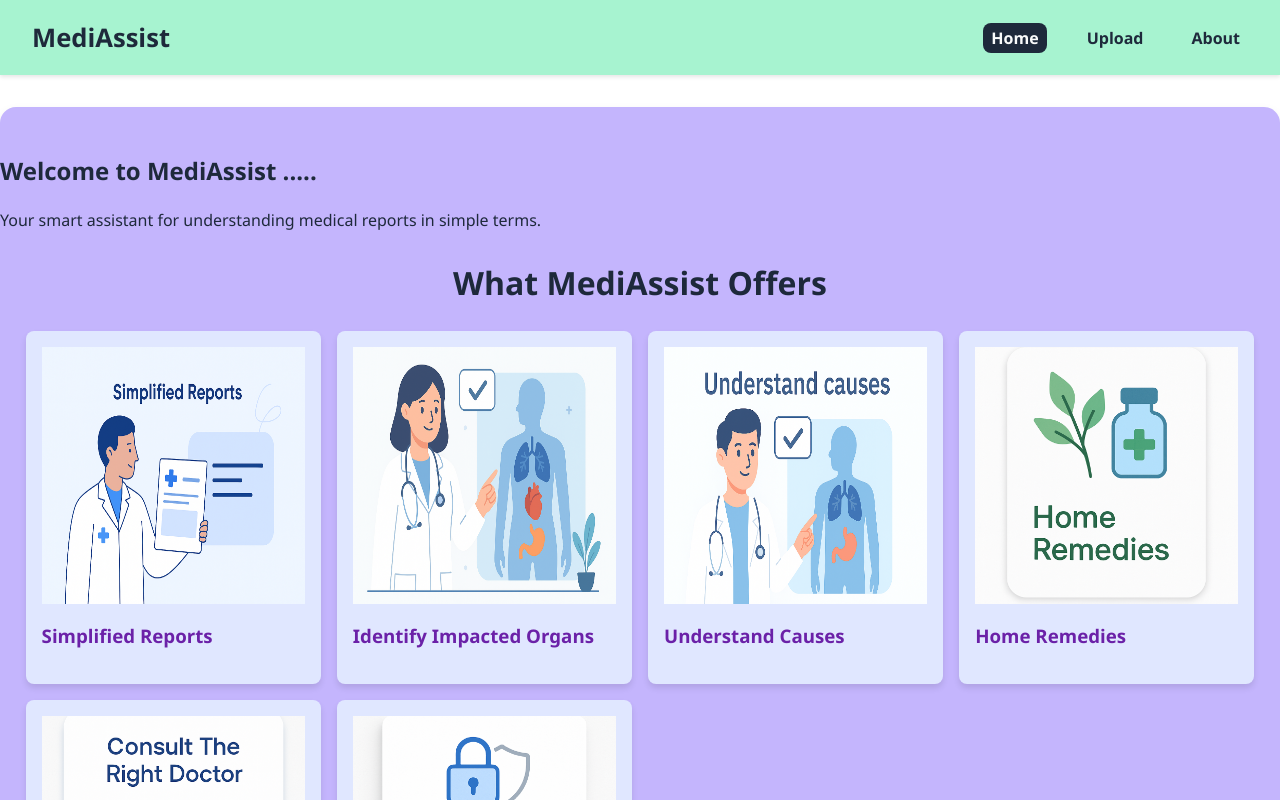
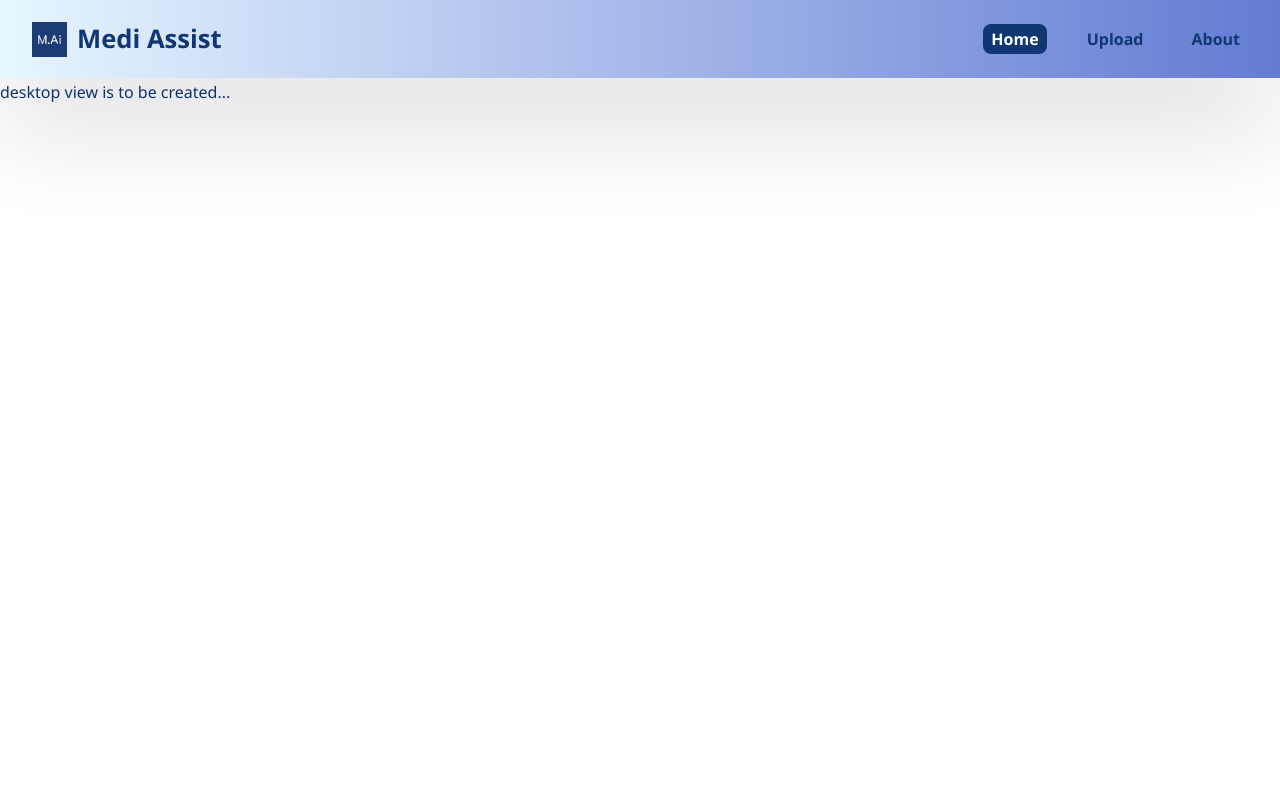
Before and after one commit to tiwarivarun28/medi-ai-frontend, a React (Create React App) app: page / in a window 1280 px wide. Shown: the top 800 px of the page. Built offline with nearby package versions, Linux system fonts and the light colour scheme.

Commit message:
new ui and structure added

```diff
--- a/package.json
+++ b/package.json
@@ -4,6 +4,10 @@
   "version": "0.1.0",
   "private": true,
   "dependencies": {
+    "@emotion/react": "^11.14.0",
+    "@emotion/styled": "^11.14.1",
+    "@mui/icons-material": "^7.3.2",
+    "@mui/material": "^7.3.2",
     "@testing-library/dom": "^10.4.1",
     "@testing-library/jest-dom": "^6.8.0",
     "@testing-library/react": "^16.3.0",
@@ -12,6 +16,8 @@
     "react-dom": "^19.1.1",
     "react-router-dom": "^6.30.1",
     "react-scripts": "5.0.1",
+    "react-slick": "^0.31.0",
+    "slick-carousel": "^1.8.1",
     "web-vitals": "^2.1.4"
   },
   "scripts": {
--- a/src/App.js
+++ b/src/App.js
@@ -1,20 +1,22 @@
 import { BrowserRouter } from "react-router-dom";
-import Header from "./components/layout/Header";
+// import Header from "./components/layout/Header";
 import Main from "./components/layout/Main";
-import Footer from "./components/layout/Footer";
+// import Footer from "./components/layout/Footer";
 import AppRoutes from "./routes/AppRoutes";
 
 export default function App() {
+  window.RDL = {};
   const basename =
     process.env.NODE_ENV === "production" ? "/medi-ai-frontend" : "/";
+  window.RDL.isMobile = window.innerWidth <= 768;
   return (
     <BrowserRouter basename={basename}>
       <div className="app-shell">
-        <Header />
+        {/* <Header /> */}
         <Main>
           <AppRoutes />
         </Main>
-        <Footer />
+        {/* <Footer /> */}
       </div>
     </BrowserRouter>
   );
--- a/src/components/layout/Header.jsx
+++ b/src/components/layout/Header.jsx
@@ -1,16 +1,63 @@
+import { useState, useEffect } from "react";
 import { NavLink } from "react-router-dom";
-
+import MenuIcon from "@mui/icons-material/Menu";
+import IconButton from "@mui/material/IconButton";
+import Drawer from "@mui/material/Drawer";
+import List from "@mui/material/List";
+import ListItem from "@mui/material/ListItem";
+import ListItemText from "@mui/material/ListItemText";
+import localization from "../../assets/constants/localization";
+import brandLogo from "../../assets/features/brandLogo.png";
 export default function Header() {
   const activeStyle = {
     fontWeight: "bold",
   };
+  const [hidden, setHidden] = useState(false);
+  const [open, setOpen] = useState(false);
+  const toggleDrawer = (state) => {
+    setOpen(state);
+  };
+  useEffect(() => {
+    let lastScrollY = window.scrollY;
+
+    const handleScroll = () => {
+      if (window.scrollY > 20) {
+        // 👈 threshold check
+        if (window.scrollY > lastScrollY) {
+          // scrolling down
+          setHidden(true);
+        } else {
+          // scrolling up
+          setHidden(false);
+        }
+      } else {
+        // If user is near the top (<50px), always show header
+        setHidden(false);
+      }
+
+      lastScrollY = window.scrollY;
+    };
+
+    window.addEventListener("scroll", handleScroll);
+    return () => window.removeEventListener("scroll", handleScroll);
+  }, []);
 
   return (
-    <header className="site-header">
+    <header
+      className={
+        "site-header" +
+        (window.RDL.isMobile ? " mobile-view" : "") +
+        (hidden ? " hidden" : "")
+      }
+    >
       <div className="header-inner">
         <NavLink to="/" className="brand" end>
-          MediAssist
+          <div className="brand-logo-name">
+            <img className="brand-logo" src={brandLogo} alt={"title"} />
+            <span className="brand-name">{localization.brandName}</span>
+          </div>
         </NavLink>
+        {!window.RDL.isMobile && (
           <nav className="nav" aria-label="Primary navigation">
             <NavLink
               to="/"
@@ -32,6 +79,33 @@ export default function Header() {
               About
             </NavLink>
           </nav>
+        )}
+        {window.RDL.isMobile && (
+          <IconButton
+            color="inherit"
+            aria-label="menu"
+            onClick={() => toggleDrawer(true)}
+          >
+            <MenuIcon />
+          </IconButton>
+        )}
+        {/* Drawer (slider menu) */}
+        {window.RDL.isMobile && (
+          <Drawer
+            anchor="right"
+            open={open}
+            onClose={() => toggleDrawer(false)} // <-- fixed
+            className="custom-drawer-home-page"
+          >
+            <List>
+              {localization.navbarOptions.map((text) => (
+                <ListItem button key={text} onClick={() => toggleDrawer(false)}>
+                  <ListItemText primary={text} />
+                </ListItem>
+              ))}
+            </List>
+          </Drawer>
+        )}
       </div>
     </header>
   );
--- a/src/index.js
+++ b/src/index.js
@@ -4,10 +4,14 @@ import ReactDOM from "react-dom/client";
 import "./styles/base.css";
 import "./styles/layout.css";
 import "./styles/header.css";
+import "./styles/home.css";
 import "./styles/main.css";
 import "./styles/footer.css";
 import "./styles/features.css";
 import "./styles/animations.css";
+import "slick-carousel/slick/slick.css";
+import "slick-carousel/slick/slick-theme.css";
+
 import App from "./App";
 import reportWebVitals from "./reportWebVitals";
 
--- a/src/pages/Home.jsx
+++ b/src/pages/Home.jsx
@@ -1,20 +1,104 @@
-import FeatureBoxes from "../components/FeatureBoxes";
+import { useState, useEffect } from "react";
+// import FeatureBoxes from "../components/FeatureBoxes";
+import Header from "../components/layout/Header";
+import localization from "../assets/constants/localization";
+import chatGif from "../assets/features/chatGif.gif";
+import aireport from "../assets/features/ai-report.png";
+import family from "../assets/features/family.png";
+import lifestyle from "../assets/features/lifestyle.png";
+import stressScore from "../assets/features/stressScore.png";
+import calander from "../assets/features/calander.png";
+import progress from "../assets/features/progress.png";
+import Slider from "react-slick";
+export default function Home() {
+  const [showIcon, setShowIcon] = useState(false);
+  const [hideTxt, setHideTxt] = useState(false);
+  const stepsImg = [
+    aireport,
+    family,
+    lifestyle,
+    stressScore,
+    calander,
+    progress,
+  ];
+  useEffect(() => {
+    const timer = setTimeout(() => {
+      setShowIcon(true);
+    }, 3000);
+    const timerTxt = setTimeout(() => {
+      setHideTxt(true);
+    }, 7000);
 
-export default function Home() {
+    return () => {
+      clearTimeout(timer);
+      clearTimeout(timerTxt);
+    };
+  }, []);
+
+  const settings = {
+    infinite: true,
+    speed: 500,
+    slidesToShow: 1, // one at a time
+    slidesToScroll: 1,
+    autoplay: true,
+    autoplaySpeed: 3000,
+    pauseOnHover: false, // 👈 keep autoplay even if user hovers
+    pauseOnFocus: false, // 👈 don't pause when button is focused
+  };
+  const homeBanner = localization.homeBanner;
+  const slides = localization.bannerSlide;
   return (
-    <div>
-      <section className="hero fade-slide-in" style={{ animationDelay: "0s" }}>
-        <h1>Welcome to MediAssist .....</h1>
-        <p>
-          Your smart assistant for understanding medical reports in simple
-          terms.
-        </p>
-      </section>
-
-      <FeatureBoxes />
-      {/* Sudhanhsu */}
-      {/* Vineet */}
-      {/* Varun */}
+    <div className="home-page-parent">
+      <Header />
+      {/* desktop view */}
+      {!window.RDL.isMobile && (
+        <>
+          <section className={"banner-home"}>
+            desktop view is to be created...
+          </section>
+        </>
+      )}
+      {/* mobileview  */}
+      {window.RDL.isMobile && (
+        <>
+          <section
+            className={
+              "banner-home" + (window.RDL.isMobile ? " mobile-view" : "")
+            }
+          >
+            <div className="header">{homeBanner.header}</div>
+            <div className="sub-header">{homeBanner.subHeader}</div>
+            {/* <img src={yoga} alt="banner-img" className="banner-img" /> */}
+            <Slider {...settings}>
+              {slides.map((slide, index) => (
+                <div key={index} className="slide-home-page-banner">
+                  {/* <img src={slide.img} alt="slide" className="slide-img" /> */}
+                  <img
+                    src={stepsImg[index]}
+                    alt="banner-img"
+                    className="banner-img"
+                  />
+                  <p className="slide-text">{slide.text}</p>
+                </div>
+              ))}
+            </Slider>
+            <button className="primary-cta">{homeBanner.primaryCta}</button>
+            {showIcon && (
+              <div className="chat-floating-container">
+                <div className="chat-icon-wrapper">
+                  <img src={chatGif} alt="chat" className="chat-icon" />
+                  {/* bubble always in DOM for smooth animation */}
+                  <span
+                    className={"chat-text" + (hideTxt ? " hide-chat-text" : "")}
+                  >
+                    {localization.mediAiAssistTxt}
+                  </span>
+                </div>
+              </div>
+            )}
+          </section>
+        </>
+      )}
     </div>
   );
 }
--- a/src/styles/base.css
+++ b/src/styles/base.css
@@ -20,11 +20,10 @@ body,
   --space-lg: 32px;
   --space-xl: 48px;
 
-  --color-header-bg: #a7f3d0;
-  --color-main-bg: #c4b5fd;
+  --color-main-bg: #ffffff;
   --color-footer-bg: #fbcfe8;
-  --color-text-dark: #1e293b;
-  --color-text-light: #f9fafb;
+  --color-text-dark: #103674;
+  --color-text-light: #ffffff;
 
   --fs-base: clamp(1rem, 1.25vw, 1.125rem);
   --fs-lg: clamp(1.5rem, 2vw, 2.25rem);
--- a/src/styles/header.css
+++ b/src/styles/header.css
@@ -1,10 +1,31 @@
 .site-header {
-  background-color: var(--color-header-bg);
-  padding: var(--space-md) var(--space-lg);
-  position: sticky;
+  background: linear-gradient(to right, #e8f6ff, #637bd3);
+  padding: 20px 32px;
+  position: fixed;
   top: 0;
+  left: 0;
+  right: 0;
   z-index: 10;
-  box-shadow: 0 2px 4px rgb(0 0 0 / 0.1);
+  box-shadow: rgba(17, 12, 46, 0.15) 0px 48px 100px 0px;
+  transition: top 0.4s ease; /* smooth slide */
+}
+.site-header.hidden {
+  top: -80px;
+}
+
+.brand-logo {
+  width: 35px;
+  height: 35px;
+}
+.mobile-view .header-inner {
+  align-items: center;
+  display: flex;
+}
+.brand-logo-name {
+  display: flex;
+  justify-content: center; /* horizontal center */
+  align-items: center; /* vertical center */
+  gap: 10px; /* space between logo and name */
 }
 
 .header-inner {
@@ -22,7 +43,24 @@
   color: var(--color-text-dark);
   text-decoration: none;
 }
+/* Drawer wrapper */
+.custom-drawer-home-page {
+  /* affects the root container */
+  opacity: 1;
+}
 
+/* The inner Paper element */
+.custom-drawer-home-page .MuiDrawer-paper {
+  background: #05142b;
+  color: #ffffff;
+  width: 200px;
+  padding: 10px;
+}
+.custom-drawer-home-page .MuiDrawer-paper .MuiListItemText-primary {
+  font-size: 18px; /* bigger menu text */
+  font-weight: 400; /* optional: bold */
+}
+/* //=====================------------------------------------------- */
 .nav a {
   margin-left: var(--space-lg);
   text-decoration: none;
@@ -38,25 +76,3 @@
   background-color: var(--color-text-dark);
   color: var(--color-text-light);
 }
-
-@media (max-width: 768px) {
-  .header-inner {
-    flex-direction: column;
-    align-items: center;
-    gap: var(--space-sm);
-  }
-  .nav a {
-    margin-left: var(--space-md);
-    font-size: 1rem;
-  }
-}
-@media (max-width: 480px) {
-  .brand {
-    font-size: 1.25rem;
-  }
-  .nav a {
-    margin-left: var(--space-sm);
-    font-size: 0.9rem;
-    padding: 2px 6px;
-  }
-}
--- a/src/styles/main.css
+++ b/src/styles/main.css
@@ -1,12 +1,10 @@
 .site-main {
   background-color: var(--color-main-bg);
   flex: 1 0 auto;
-  width: 100%;
+  /* width: 100%; */
   max-width: 100vw;
-  margin: 32px 0 48px 0;
-  padding: 2vw 0;
-  border-radius: 16px;
-  box-shadow: 0 6px 12px rgb(0 0 0 / 0.1);
+  /* padding: 2vw 0; */
+  /* box-shadow: 0 6px 12px rgb(0 0 0 / 0.1); */
   color: var(--color-text-dark);
   font-size: var(--fs-base);
   line-height: 1.5;
```
Also changed, not shown: src/assets/constants/localization.js (+1 -7 lines), 1 other file (tests, documents, lock files or other folders). Lines whose indentation alone changed are shown as unchanged.
